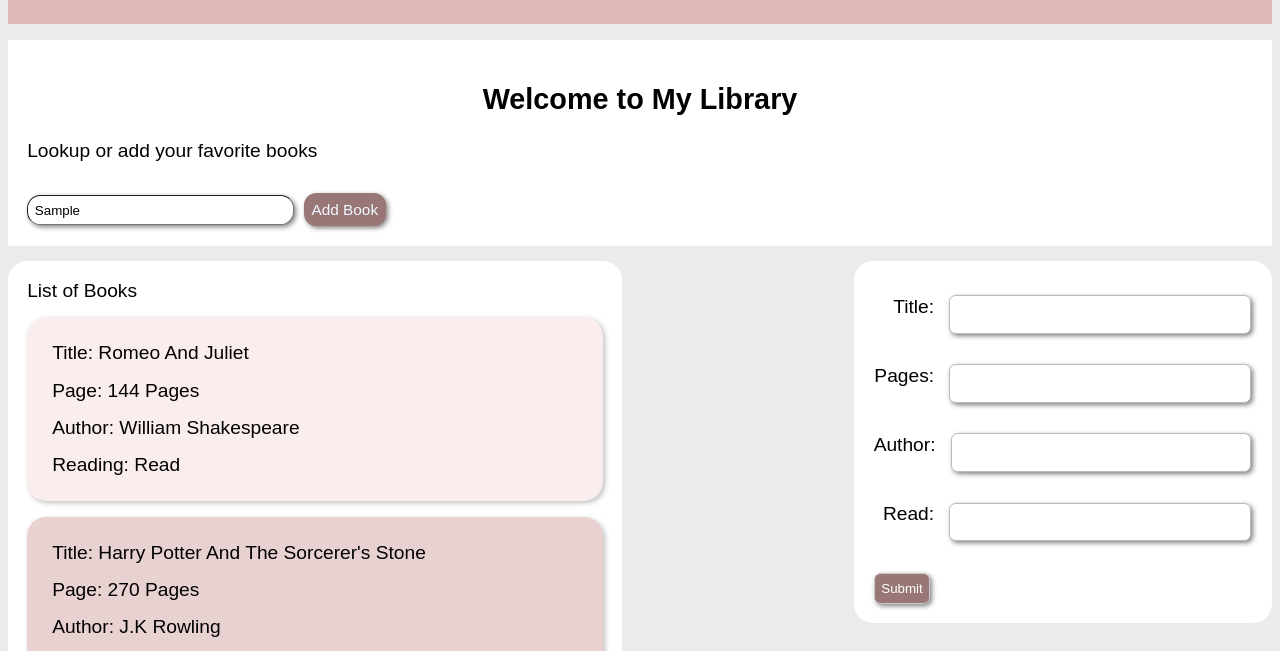
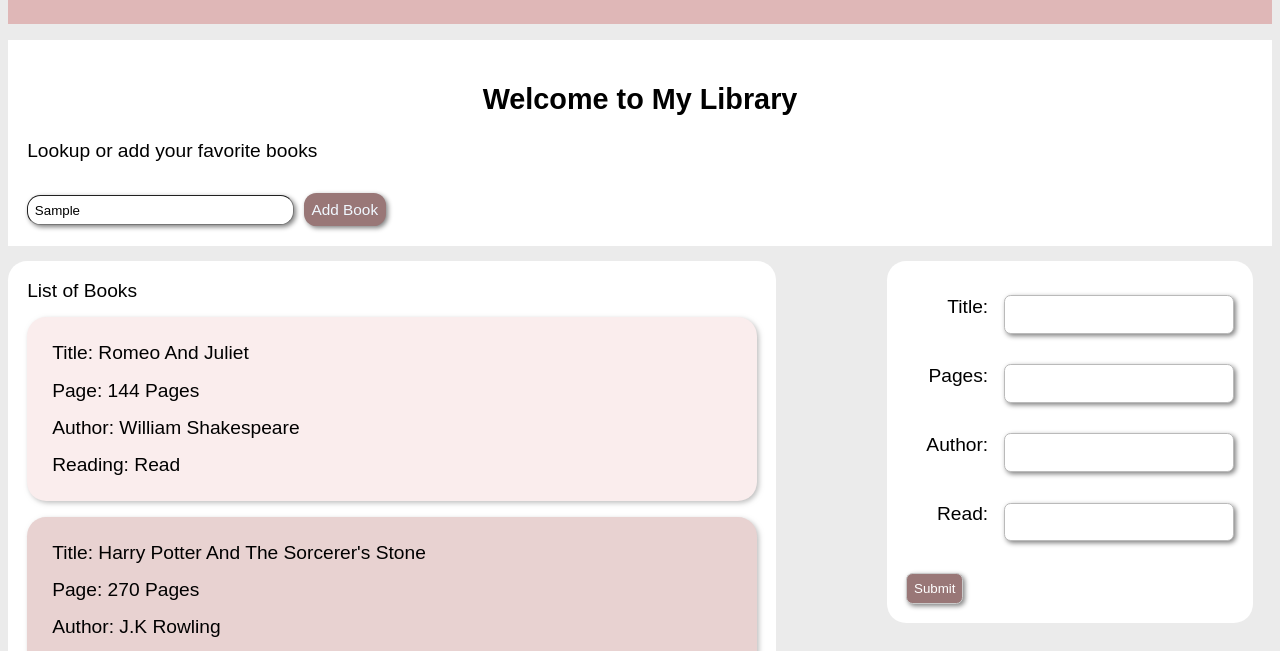
Before and after one commit to Azona001/MyLibrary, a plain HTML site: page index.html in a window 1280 px wide. Both pictures are taken after typing "Sample" into the empty fields and a click on the button "Add Book". Shown: the part 125-776 px from the top of the page. Drawn offline with Linux system fonts and the light colour scheme.

Commit message:
update styles.css

```diff
--- a/styles.css
+++ b/styles.css
@@ -1,6 +1,10 @@
 :root {
   font-size: 1em;
   box-sizing: border-box;
+}
+
+*, ::before, ::after {
+  box-sizing: inherit;
 }
 
 * + * {
@@ -8,7 +12,6 @@
 }
 
 body {
-  box-sizing: inherit;
   font-family: sans-serif;
   font-size: 1rem;
   background-color: rgb(235, 235, 235);
@@ -75,9 +78,8 @@ h2 {
 
 .container {
   display: table;
-  width: 45vw;
+  width: 60vw;
   padding: 1em;
-  margin-right: 1.5em;
   border-radius: 1em;
   background-color: white;
 }
@@ -90,12 +92,20 @@ h2 {
   background-color: #faeded;
 }
 
+.libraryform{
+  padding: 0 1em 1em 1em;
+  float: right;
+  width: calc(35% - 2em);
+  height: 30%;
+  margin-left: 2em;
+}
+
 .control {
   padding: 1em;
   border-radius: 1em;
+  background-color: white;
+  width: 100%;
   float: right;
-  background-color: white;
-  width: 30%;
 }
 
 .field {
@@ -110,7 +120,7 @@ h2 {
   padding: 0.8em;
   border-radius: 0.5em;
   border: 1px solid rgb(186, 186, 186);
-  width: calc(96% - 1em);
+  width: 100%;
   box-shadow: 2px 2px 5px gray;
 
   /* display: flex;
@@ -119,10 +129,13 @@ h2 {
 
 .label {
   padding: 0.5em 0;
+  width: 25%;
+  text-align: right;
+
 }
 
 .input-span {
-  width: 80%;
+  width: calc(75% - 0.8em);
   margin-left: 0.8em;
 }
 
@@ -147,7 +160,7 @@ button:hover {
 
 .footer {
   background-color: white;
-  padding: 1em;
+  padding: 2em;
   text-align: center;
   font-size: 0.5rem;
 }
```
